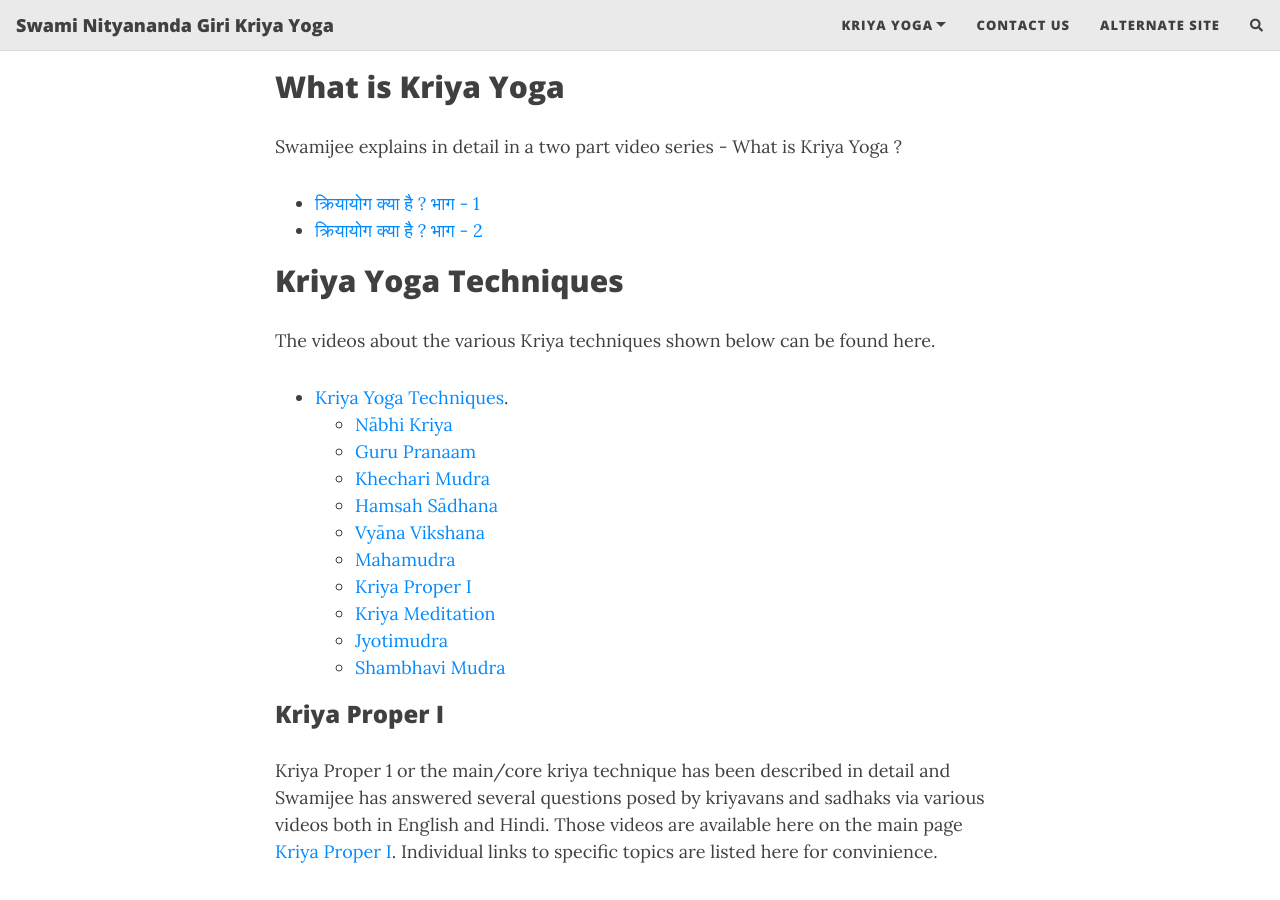
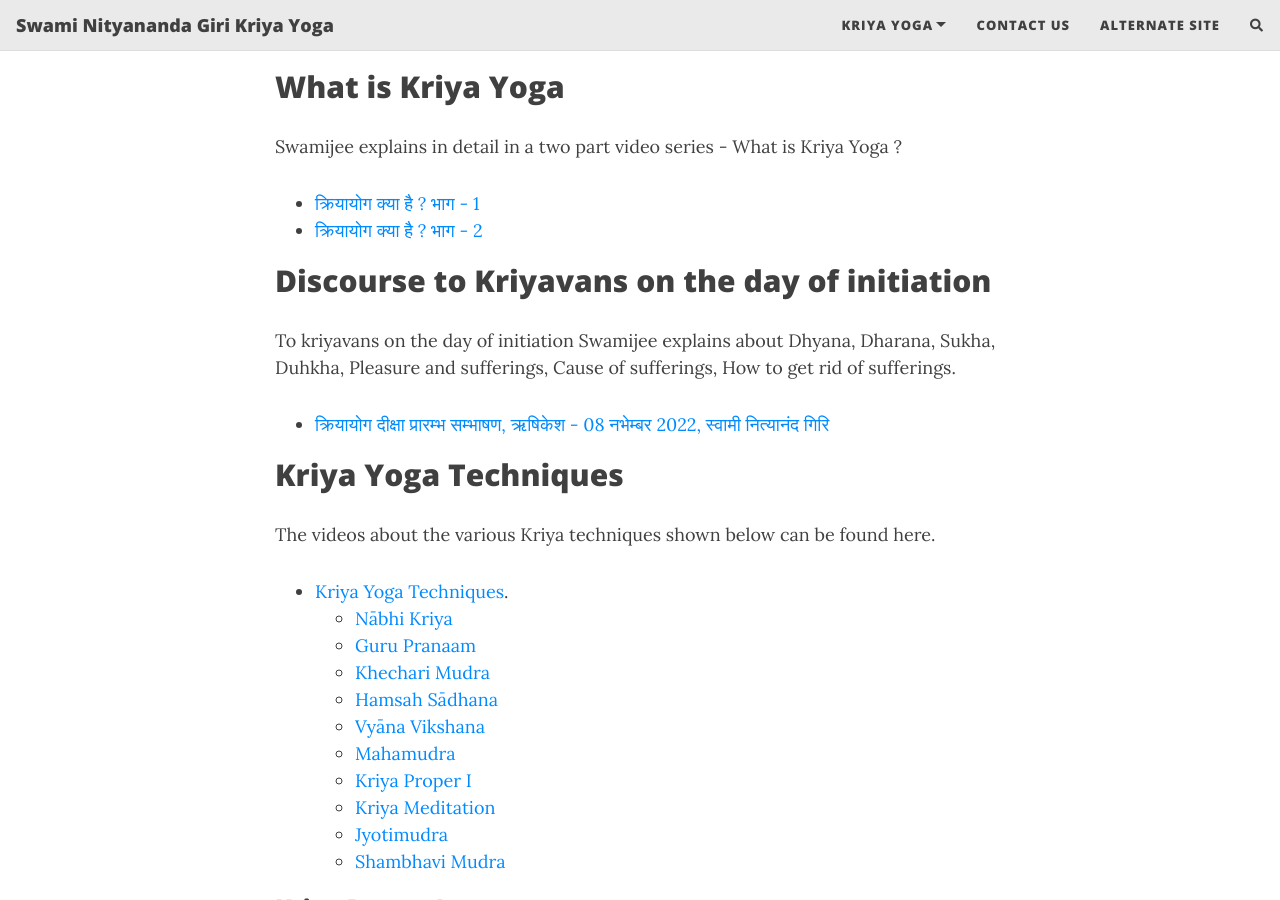
Before and after one commit to swngky/swngky.github.io, a Jekyll site: the page built from docs/videos.md, in a window 1280 px wide and 900 px high, scrolled down 723 px. Built offline with Jekyll 4.4.1, drawn with Linux system fonts in a browser that asks for light colours; nearby versions of some CDN libraries; comment, search, counter and statistics services are not loaded.

Commit message:
Add video
- Kriya yoga initiation day discourse to kriyavans

```diff
--- a/docs/videos.md
+++ b/docs/videos.md
@@ -20,6 +20,12 @@ Swamijee explains in detail in a two part video series - What is Kriya Yoga ?
 
 * [क्रियायोग क्या है ? भाग - 1](https://www.youtube.com/watch?v=H4s4RVYZvEE){:target="_blank" rel="noopener"}
 * [क्रियायोग क्या है ? भाग - 2](https://www.youtube.com/watch?v=x3g9NaKdu_8){:target="_blank" rel="noopener"}
+
+## Discourse to Kriyavans on the day of initiation
+
+To kriyavans on the day of initiation Swamijee explains about Dhyana, Dharana, Sukha, Duhkha, Pleasure and sufferings, Cause of sufferings, How to get rid of sufferings.
+
+* [क्रियायोग दीक्षा प्रारम्भ सम्भाषण, ऋषिकेश - 08 नभेम्बर 2022, स्वामी नित्यानंद गिरि](https://www.youtube.com/watch?v=nqi0sZVx8Gk){:target="_blank" rel="noopener"}
 
 ## Kriya Yoga Techniques
 
```
